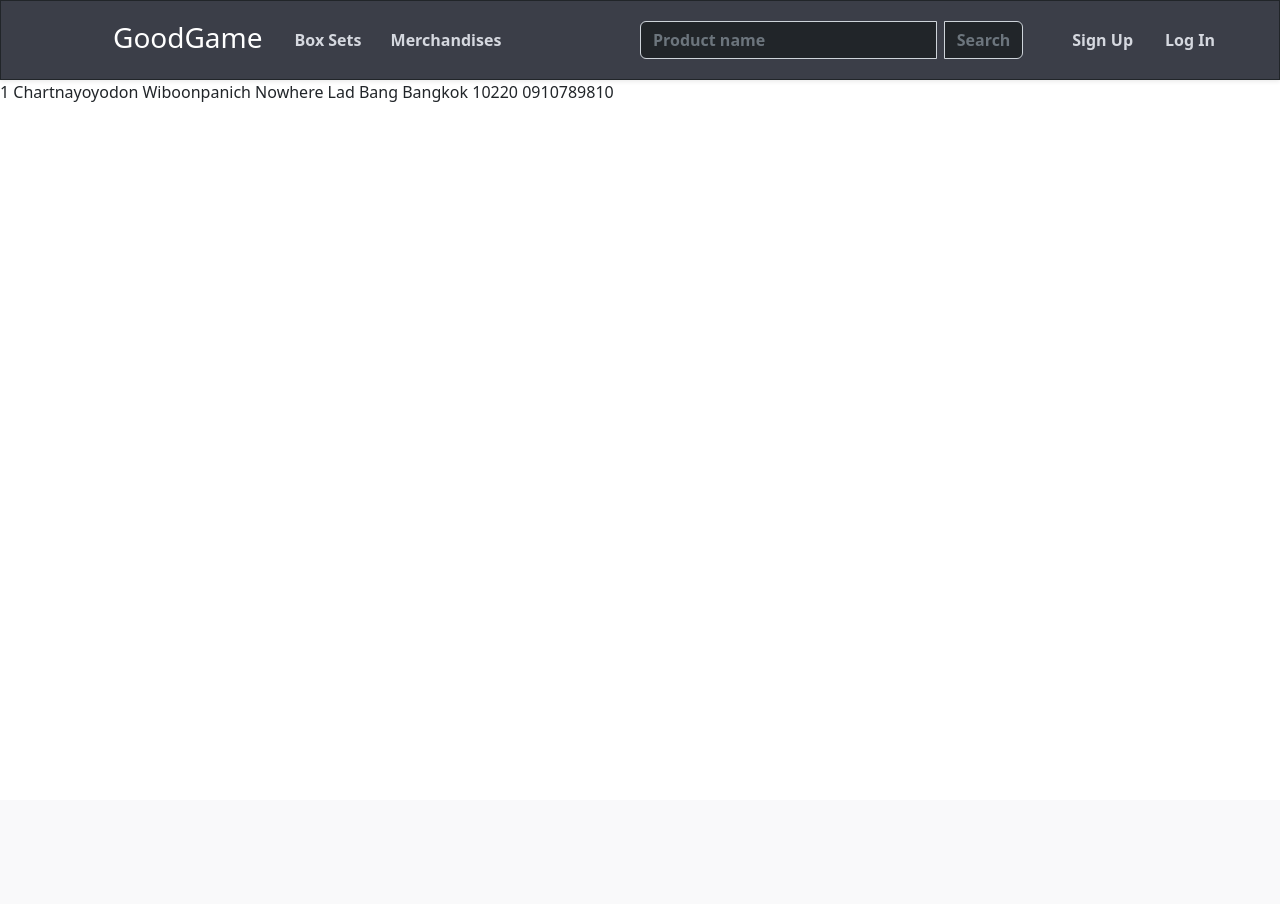
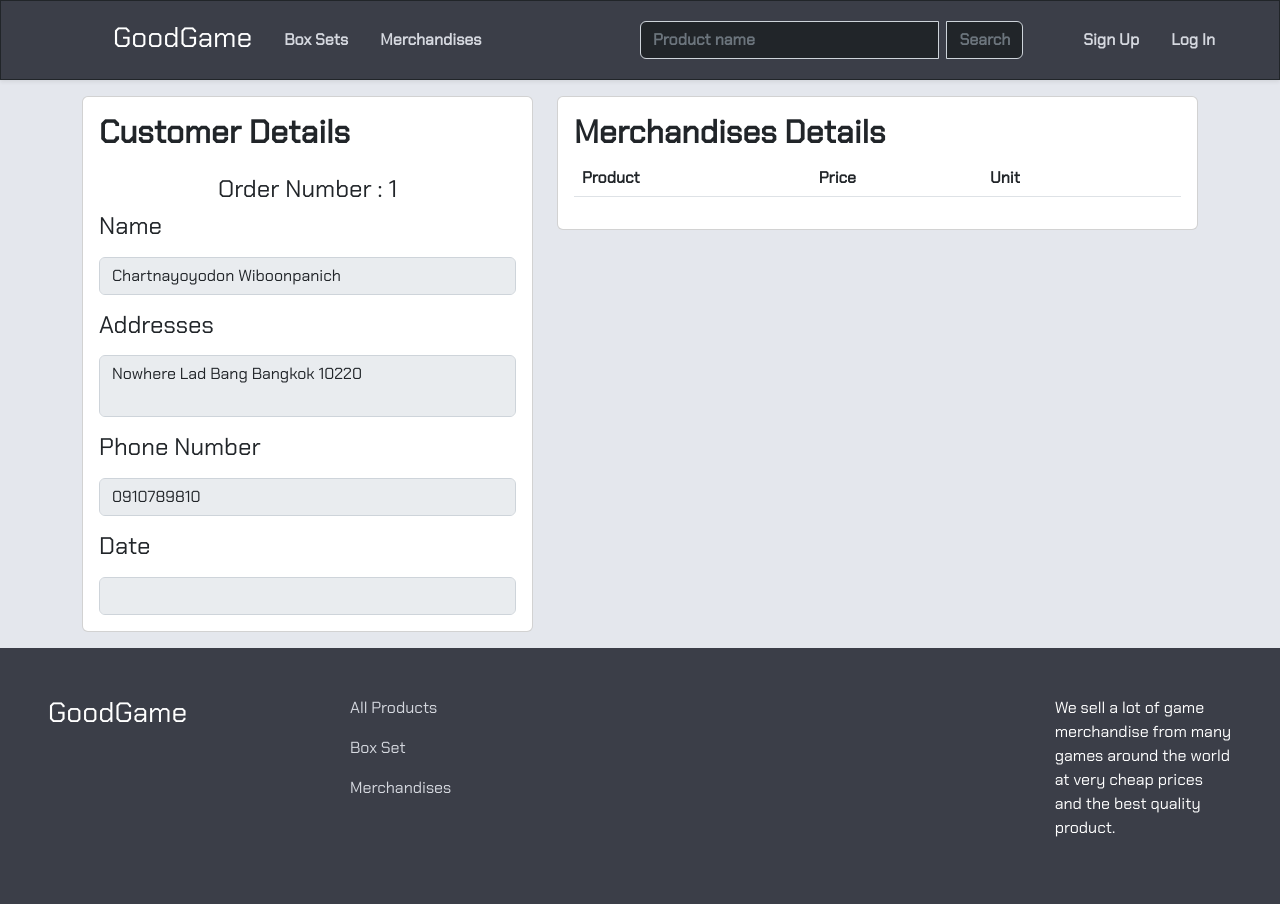
Before and after one commit to SSProgamer/Good-Game-Merchandise, a PHP site: page /orderdetail.php?id=1 in a window 1280 px wide. Before the commit the page ends 102 px from the top, so only its background shows below. Run offline with PHP 8.4, Linux system fonts and the light colour scheme; data comes from the database, SQL or seed files in the repository; both versions use the stored data as it was after the commit; lists and menus that the app fills with data are empty.

Commit message:
Update Order Detail

```diff
--- a/orderdetail.php
+++ b/orderdetail.php
@@ -1,7 +1,7 @@
 <?php
 include "navbar.php";
-    $sql2 = "SELECT * FROM 'OrderDetail' WHERE Order_ID =". $_GET['id']."";
-    $result2 =$db->query($sql2);
+$sql2 = "SELECT * FROM 'OrderDetail' WHERE Order_ID =" . $_GET['id'] . "";
+$result2 = $db->query($sql2);
 if (!$result2) {
     echo "bruh";
     echo $db->lastErrorMsg();
@@ -10,58 +10,120 @@
 ?>
 
 <html lang="en">
+
 <head>
     <meta charset="UTF-8">
     <meta http-equiv="X-UA-Compatible" content="IE=edge">
     <meta name="viewport" content="width=device-width, initial-scale=1.0">
-    <title>Document</title>
+    <title>Orders Details</title>
+    <link href="stylesorderdetail.css" rel="stylesheet">
+    <link rel="stylesheet" href="stylesnavfoot.css">
+    <link rel="preconnect" href="https://fonts.googleapis.com">
+    <link rel="preconnect" href="https://fonts.gstatic.com" crossorigin>
+    <link href="https://fonts.googleapis.com/css2?family=Chakra+Petch&display=swap" rel="stylesheet">
 </head>
+
 <body>
+    <div class="container-fluid main-container">
+        <div class="container mt-3 mb-3">
+            <div class="row">
+                <div class="col-5">
+                    <div class="card">
+                        <div class="card-body">
+                            <h2 class="card-title fw-bold">Customer Details</h2>
+                            <!-- <div>
+                                <label for="customername" class="form-label">Name</label>
+                                <input type="text" class="form-control" id="customername" disabled value="">
+                            </div> -->
                             <?php
-        $sql = "SELECT * FROM 'Order' WHERE Order_ID = ". $_GET['id']."";
+                            $sql = "SELECT * FROM 'Order' WHERE Order_ID = " . $_GET['id'] . "";
                             $result = $db->query($sql);
                             if (!$result) {
                                 // echo "bruh 2";
                                 echo $db->lastErrorMsg();
-
-        }
-        else{
-            while($ord = $result->fetchArray(SQLITE3_ASSOC)){
-                echo $ord['Order_ID']." ";
-                echo $ord['Ord_name']." ";
-                echo $ord['Ord_lname']." ";
-                echo $ord['Ord_address']." ";
-                echo $ord['Ord_city']." ";
-                echo $ord['Ord_province']." ";
-                echo $ord['Ord_post']." ";
-                echo $ord['Ord_phone']." ";
-                echo $ord['Ord_date']."<br>";
+                            } else {
+                                while ($ord = $result->fetchArray(SQLITE3_ASSOC)) {
+                                    echo "<h4 class='mt-4 text-center'>Order Number : " . $ord['Order_ID'] . "</h4>";
+                                    echo "<div class='mb-3'><label for='customername' class='form-label'><h4>Name</h4></label>";
+                                    echo "<input type='text' class='form-control' id='customername' disabled value='" . $ord['Ord_name'] . " " . $ord['Ord_lname'] . "'></div>";
+                                    echo "<div class='mb-3'><label for='customeraddresses' class='form-label'><h4>Addresses</h4></label><textarea class='form-control' id='customeraddresses' disabled>" . $ord['Ord_address'] . " ";
+                                    echo $ord['Ord_city'] . " ";
+                                    echo $ord['Ord_province'] . " ";
+                                    echo $ord['Ord_post'] . " ";
+                                    echo "</textarea></div>";
+                                    echo "<div class='mb-3'><label for='customerphonenumber' class='form-label'><h4>Phone Number</h4></label>";
+                                    echo "<input type='text' class='form-control' id='customerphonenumber' disabled value='" . $ord['Ord_phone'] . "'></div>";
+                                    echo "<div><label for='customerdate' class='form-label'><h4>Date</h4></label>";
+                                    echo "<input type='text' class='form-control' id='customerdate' disabled value='" . $ord['Ord_date'] . "'></div>";
                                 }
                             }
-
-        while($item = $result2->fetchArray(SQLITE3_ASSOC)){
+                            ?>
+                        </div>
+                    </div>
+                </div>
+                <div class="col-7">
+                    <div class="card">
+                        <div class="card-body">
+                            <h2 class="card-title fw-bold">Merchandises Details</h2>
+                            <table class="table cart-table">
+                                <thead>
+                                    <tr>
+                                        <th>Product</th>
+                                        <th>Price</th>
+                                        <th>Unit</th>
+                                        <th class="cart-list-delete"></th>
+                                    </tr>
+                                </thead>
+                                <tbody>
+                                    <?php
+                                    while ($item = $result2->fetchArray(SQLITE3_ASSOC)) {
                                         //get productid from orderdetail and fetch on merchandise table
-            $sql3 = "SELECT * FROM 'Merchandise' WHERE ID = ".$item['P_id']."";
+                                        $sql3 = "SELECT * FROM 'Merchandise' WHERE ID = " . $item['P_id'] . "";
                                         $result3 = $db->query($sql3);
                                         if (!$result3) {
                                             // echo "bruh 2";
                                             echo $db->lastErrorMsg();
-
-            }
-            else{
-                while($product = $result3->fetchArray(SQLITE3_ASSOC)){
+                                        } else {
+                                            while ($product = $result3->fetchArray(SQLITE3_ASSOC)) {
                                                 //อาจมีการดึงรูปด้วยนะ
-                    echo $product['NameProduct']."  ";
-                    echo $product['Price']."  ";
-                    echo $item['Order_qtn']."<br>";
+                                                echo "<tr>";
+                                                echo "<td>" . $product['NameProduct'] . "</td>";
+                                                echo "<td>" . $product['Price'] . "</td>";
+                                                echo "<td>" . $item['Order_qtn'] . "</td>";
+                                                echo "</tr>";
                                                 // echo $product['NameProduct']+"<br>";
                                             }
                                         }
-
-
-
-
                                     }
                                     ?>
+                                </tbody>
+                            </table>
+
+                        </div>
+                    </div>
+                </div>
+            </div>
+        </div>
+    </div>
+
+    <!-- footer -->
+    <footer class="main-navbar">
+        <div class="container-fluid p-5">
+            <div class="row">
+                <div class="col-3">
+                    <h3><a class="nav-link text-white" href="index.php">GoodGame</a></h3>
+                </div>
+                <div class="col-7">
+                    <a class="nav-link web-text-color pb-3" href="filter.php?filter_type=None">All Products</a>
+                    <a class="nav-link web-text-color pb-3" href="filter.php?filter_type=Box Set">Box Set</a>
+                    <a class="nav-link web-text-color pb-3" href="filter.php?filter_type=Merchandise">Merchandises</a>
+                </div>
+                <div class="col-2">
+                    <p class="text-white">We sell a lot of game merchandise from many games around the world at very cheap prices and the best quality product.</p>
+                </div>
+            </div>
+        </div>
+    </footer>
 </body>
+
 </html>
--- /dev/null
+++ b/stylesorderdetail.css
@@ -0,0 +1,13 @@
+body {
+    font-family: 'Chakra Petch', sans-serif !important;
+}
+
+.main-container {
+    background-color: rgb(228, 231, 237);
+    display: flex;
+    min-height: 70%;
+}
+
+textarea {
+    resize: none;
+}
```
Also changed, not shown: checkout.php (+14 -12 lines), ggm.db. Lines whose indentation alone changed are shown as unchanged.
